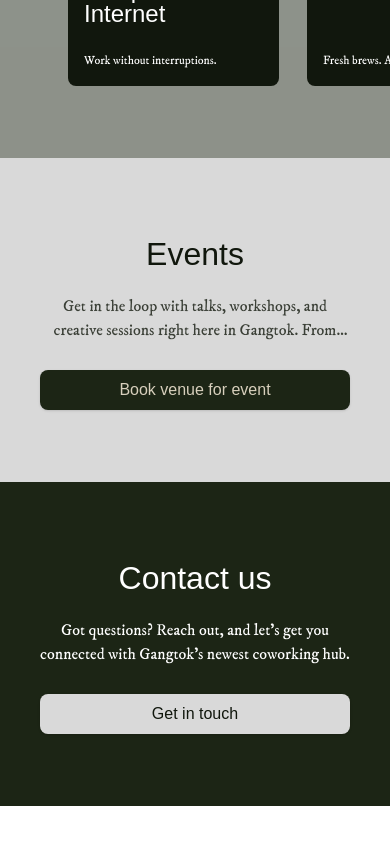
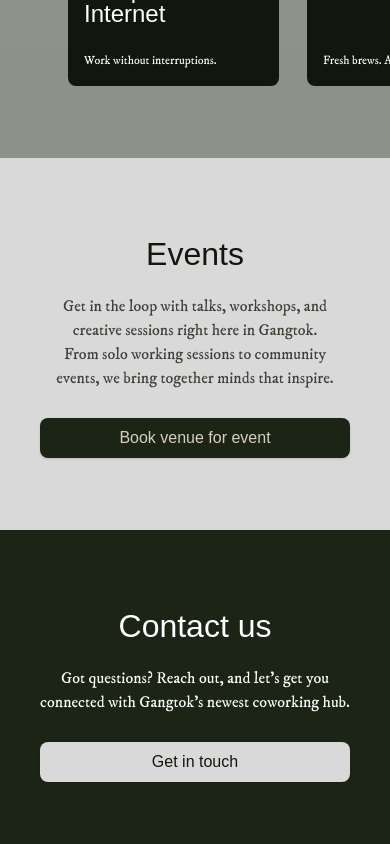
Before and after one commit to redendron-media/sanctorum, a Next.js app: page / in a window 390 px wide. Shown: the part 2240-3084 px from the top of the page. Before the commit the page ends 3046 px from the top, so only its background shows below. Built offline with nearby package versions, Linux system fonts and the light colour scheme; a web font is replaced by a local one.

Commit message:
line clamp fix

```diff
--- a/components/sections/events/page.tsx
+++ b/components/sections/events/page.tsx
@@ -6,7 +6,7 @@ const Events = () => {
     <section className="bg-surface gap-4 px-10 py-[72px] lg:py-[120px] lg:px-40 lg:gap-8 flex flex-col justify-center">
       <h1 className=" text-textdark text-center mobile3">Events</h1>
       <div className="flex flex-col gap-7 items-center">
-        <p className="text-textdark-300 text-center text-balance line-clamp-2 lg:text-lg lg:line-clamp-2 lg:max-w-2xl">
+        <p className="text-textdark-300 text-center text-balance lg:text-lg lg:line-clamp-2 lg:max-w-2xl">
           Get in the loop with talks, workshops, and creative sessions right
           here in Gangtok. From solo working sessions to community events, we
           bring together minds that inspire.
```
